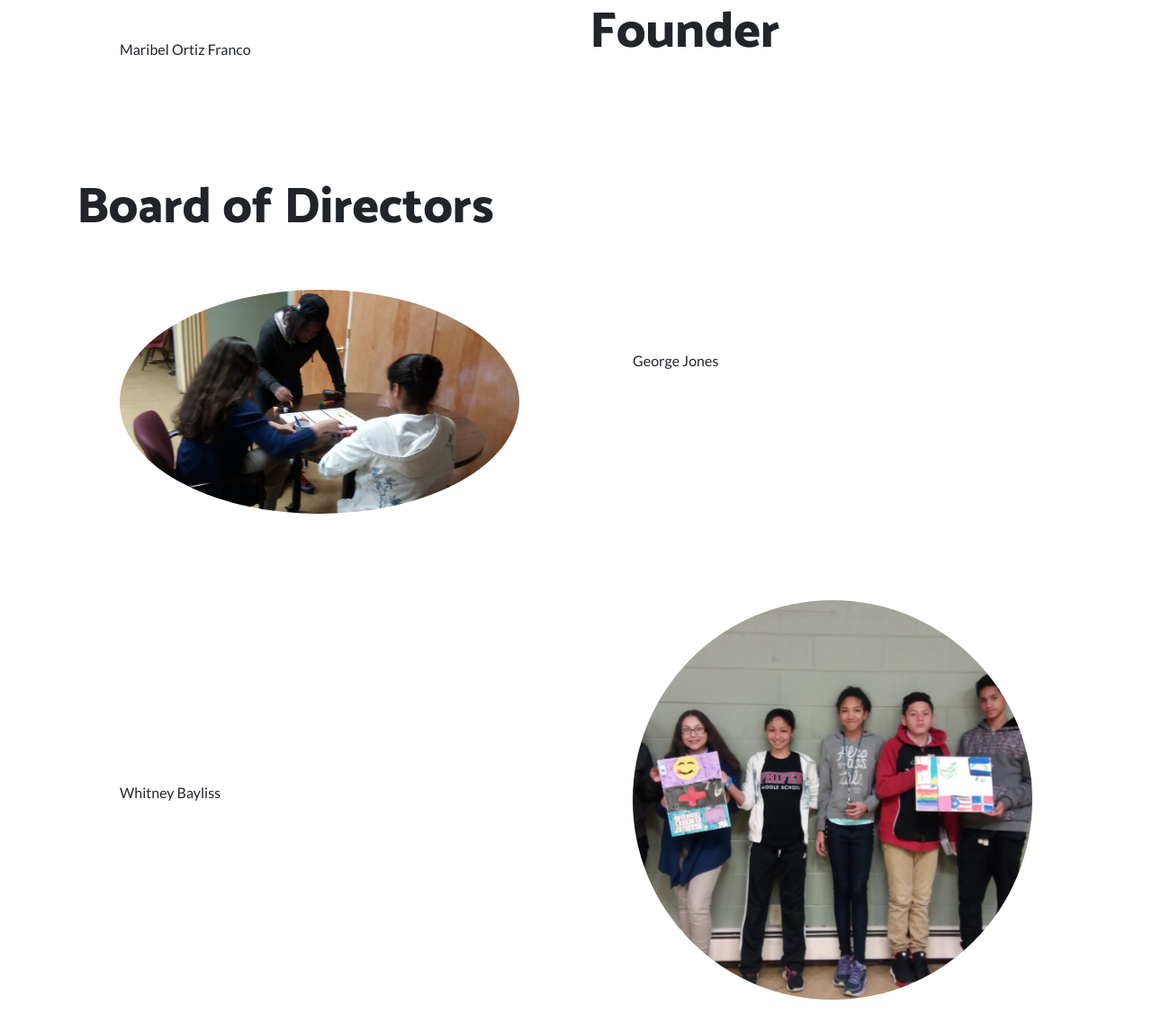
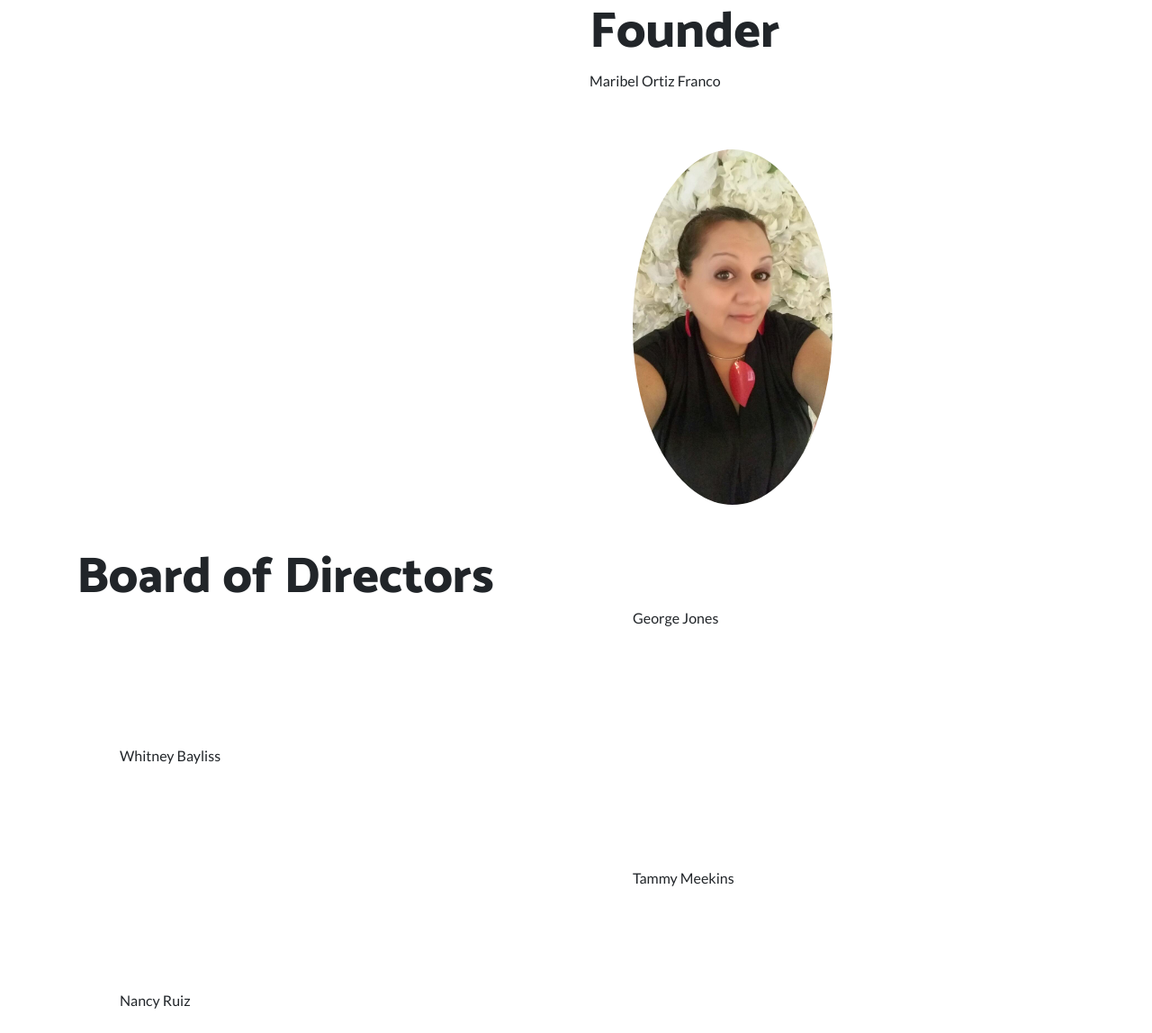
Before and after one commit to BrianKTran/gModelCamdenSite, a website: page index.html in a window 1280 px wide. Shown: the part 1964-3112 px from the top of the page at 90% size. Drawn offline with Linux system fonts and the light colour scheme.

Commit message:
founder
founder

```diff
--- a/index.html
+++ b/index.html
@@ -87,15 +87,16 @@
           <div class="col-lg-6 order-lg-2">
             <h2 class="display-4">GModel Staff</h2>
               <h3 class="display-4">Founder</h3>
+              <p>Maribel Ortiz Franco</p>
             <div class="p-5">
-              <img class="img-fluid rounded-circle" src="img/foundermaribel.jpg"  alt="">
-              <!-- height="30%" width="30%" -->
+              <img class="img-fluid rounded-circle" src="img/foundermaribel.jpeg"  height="50%" width="50%" alt="">
+
             </div>
           </div>
           <div class="col-lg-6 order-lg-1">
             <div class="p-5">
 
-              <p>Maribel Ortiz Franco</p>
+
             </div>
           </div>
         </div>
@@ -110,7 +111,7 @@
           <div class="col-lg-6">
             <h3 class="display-4">Board of Directors</h3>
             <div class="p-5">
-              <img class="img-fluid rounded-circle" src="img/gmodcraft.jpg" alt="">
+              <!-- <img class="img-fluid rounded-circle" src="img/gmodcraft.jpg" alt=""> -->
             </div>
           </div>
           <div class="col-lg-6">
@@ -127,7 +128,7 @@
 
           <div class="col-lg-6 order-lg-2">
             <div class="p-5">
-              <img class="img-fluid rounded-circle" src="img/gmodyouth.jpg" alt="">
+              <!-- <img class="img-fluid rounded-circle" src="img/gmodyouth.jpg" alt=""> -->
             </div>
           </div>
           <div class="col-lg-6 order-lg-1">
@@ -147,7 +148,7 @@
         <div class="row align-items-center">
           <div class="col-lg-6">
             <div class="p-5">
-              <img class="img-fluid rounded-circle" src="img/gmodcraft.jpg" alt="">
+              <!-- <img class="img-fluid rounded-circle" src="img/gmodcraft.jpg" alt=""> -->
             </div>
           </div>
           <div class="col-lg-6">
@@ -164,7 +165,7 @@
 
           <div class="col-lg-6 order-lg-2">
             <div class="p-5">
-              <img class="img-fluid rounded-circle" src="img/gmodyouth.jpg" alt="">
+              <!-- <img class="img-fluid rounded-circle" src="img/gmodyouth.jpg" alt=""> -->
             </div>
           </div>
           <div class="col-lg-6 order-lg-1">
@@ -184,7 +185,7 @@
         <div class="row align-items-center">
           <div class="col-lg-6">
             <div class="p-5">
-              <img class="img-fluid rounded-circle" src="img/gmodcraft.jpg" alt="">
+              <!-- <img class="img-fluid rounded-circle" src="img/gmodcraft.jpg" alt=""> -->
             </div>
           </div>
           <div class="col-lg-6">
@@ -201,7 +202,7 @@
 
           <div class="col-lg-6 order-lg-2">
             <div class="p-5">
-              <img class="img-fluid rounded-circle" src="img/gmodyouth.jpg" alt="">
+              <!-- <img class="img-fluid rounded-circle" src="img/gmodyouth.jpg" alt=""> -->
             </div>
           </div>
           <div class="col-lg-6 order-lg-1">
@@ -222,7 +223,7 @@
           <div class="col-lg-6">
             <h3 class="display-4">Advisory Board</h3>
             <div class="p-5">
-              <img class="img-fluid rounded-circle" src="img/gmodcraft.jpg" alt="">
+              <!-- <img class="img-fluid rounded-circle" src="img/gmodcraft.jpg" alt=""> -->
             </div>
           </div>
           <div class="col-lg-6">
@@ -239,7 +240,7 @@
 
           <div class="col-lg-6 order-lg-2">
             <div class="p-5">
-              <img class="img-fluid rounded-circle" src="img/gmodyouth.jpg" alt="">
+              <!-- <img class="img-fluid rounded-circle" src="img/gmodyouth.jpg" alt=""> -->
             </div>
           </div>
           <div class="col-lg-6 order-lg-1">
@@ -259,7 +260,7 @@
         <div class="row align-items-center">
           <div class="col-lg-6">
             <div class="p-5">
-              <img class="img-fluid rounded-circle" src="img/gmodcraft.jpg" alt="">
+              <!-- <img class="img-fluid rounded-circle" src="img/gmodcraft.jpg" alt=""> -->
             </div>
           </div>
           <div class="col-lg-6">
@@ -276,7 +277,7 @@
 
           <div class="col-lg-6 order-lg-2">
             <div class="p-5">
-              <img class="img-fluid rounded-circle" src="img/gmodyouth.jpg" alt="">
+              <!-- <img class="img-fluid rounded-circle" src="img/gmodyouth.jpg" alt=""> -->
             </div>
           </div>
           <div class="col-lg-6 order-lg-1">
@@ -296,7 +297,7 @@
         <div class="row align-items-center">
           <div class="col-lg-6">
             <div class="p-5">
-              <img class="img-fluid rounded-circle" src="img/gmodcraft.jpg" alt="">
+              <!-- <img class="img-fluid rounded-circle" src="img/gmodcraft.jpg" alt=""> -->
             </div>
           </div>
           <div class="col-lg-6">
@@ -313,7 +314,7 @@
 
           <div class="col-lg-6 order-lg-2">
             <div class="p-5">
-              <img class="img-fluid rounded-circle" src="img/gmodyouth.jpg" alt="">
+              <!-- <img class="img-fluid rounded-circle" src="img/gmodyouth.jpg" alt=""> -->
             </div>
           </div>
           <div class="col-lg-6 order-lg-1">
@@ -333,7 +334,7 @@
         <div class="row align-items-center">
           <div class="col-lg-6">
             <div class="p-5">
-              <img class="img-fluid rounded-circle" src="img/gmodcraft.jpg" alt="">
+              <!-- <img class="img-fluid rounded-circle" src="img/gmodcraft.jpg" alt=""> -->
             </div>
           </div>
           <div class="col-lg-6">
@@ -351,7 +352,7 @@
     <!-- Footer -->
     <footer class="py-5 bg-black">
       <div class="container">
-        <p class="m-0 text-center text-white small">Copyright &copy; Your Website 2017</p>
+        <p class="m-0 text-center text-white small">Copyright &copy; GModel Camden 2018</p>
       </div>
       <!-- /.container -->
     </footer>
```
